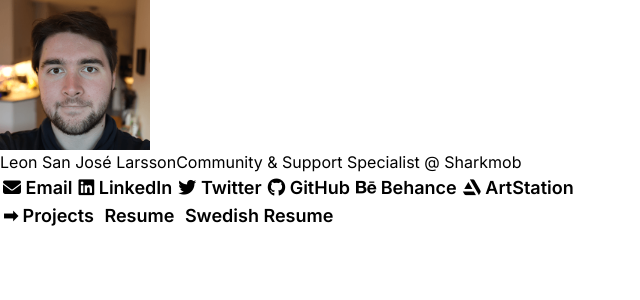
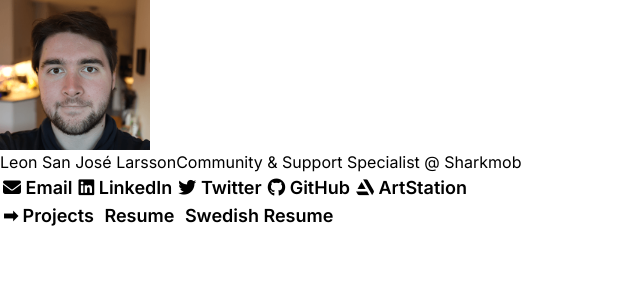
Before and after one commit to leonlarsson/leon-home, a Next.js app: page / in a window 1280 px wide. Shown: the top 300 px of the page, without its empty margins (0-640 px from the left). Built offline with nearby package versions, Linux system fonts and the light colour scheme.

Commit message:
remove Behance link

```diff
--- a/app/page.tsx
+++ b/app/page.tsx
@@ -15,7 +15,6 @@ export default () => {
         <ProfileLink title="LinkedIn" url="https://www.linkedin.com/in/leonlarsson/" icon={<i className="fa-brands fa-linkedin" />} />
         <ProfileLink title="Twitter" url="https://twitter.com/MozzyFX" icon={<i className="fa-brands fa-twitter" />} />
         <ProfileLink title="GitHub" url="https://github.com/leonlarsson" icon={<i className="fa-brands fa-github" />} />
-        <ProfileLink title="Behance" url="https://www.behance.net/leonlarsson" icon={<i className="fa-brands fa-behance" />} />
         <ProfileLink title="ArtStation" url="https://www.artstation.com/leonlarsson" icon={<i className="fa-brands fa-artstation" />} />
       </div>
 
```
